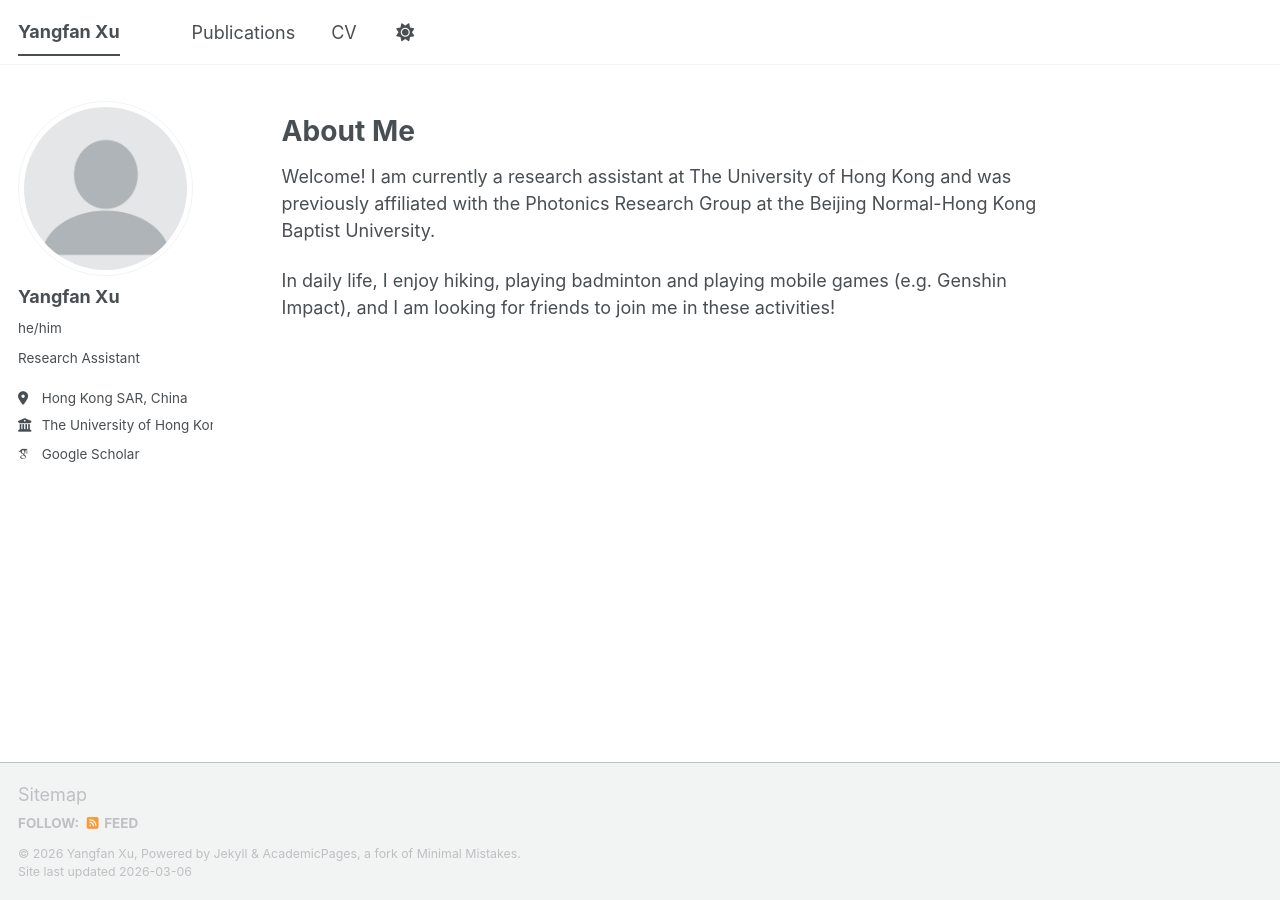
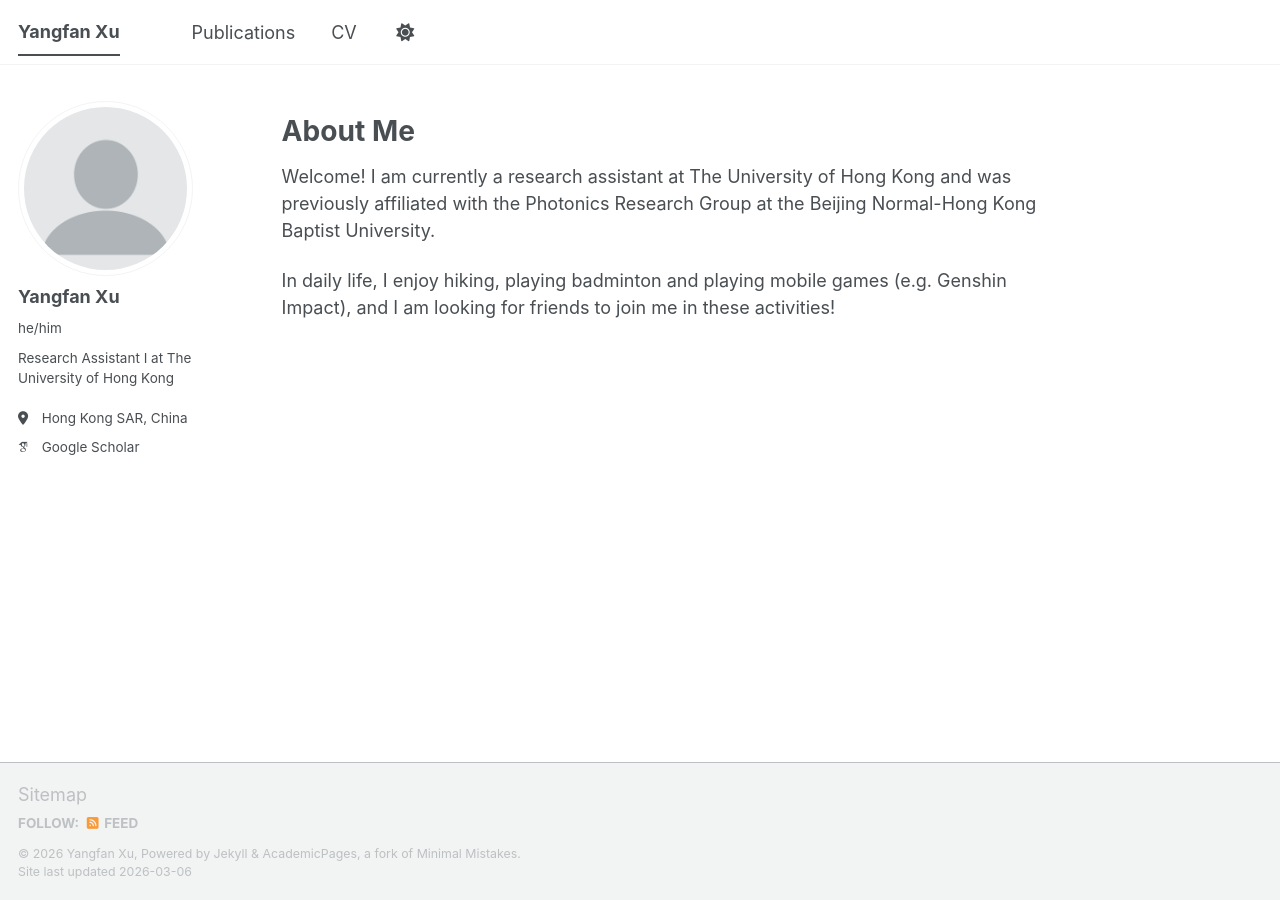
Before and after one commit to ethanxu02/ethanxu02.github.io, a Jekyll site: the page built from _pages/about.md, in a window 1280 px wide. Built offline with Jekyll 4.4.1, drawn with Linux system fonts in a browser that asks for light colours; some web fonts are replaced; a script bundle is joined from its source files by our own code; library files that are not in the unit come from our copies; part of the change alters nothing that is shown.

```diff
--- a/_config.yml
+++ b/_config.yml
@@ -26,9 +26,9 @@ author:
   avatar           : "profile.png"
   name             : "Yangfan Xu"
   pronouns         : "he/him"
-  bio              : "Research Assistant"
+  bio              : "Research Assistant I at The University of Hong Kong"
   location         : "Hong Kong SAR, China"
-  employer         : "The University of Hong Kong"
+  employer         : # "The University of Hong Kong"
   uri              : #"https://www.hku.hk/"
   email            : #"ethanxu@hku.hk"
 
```
